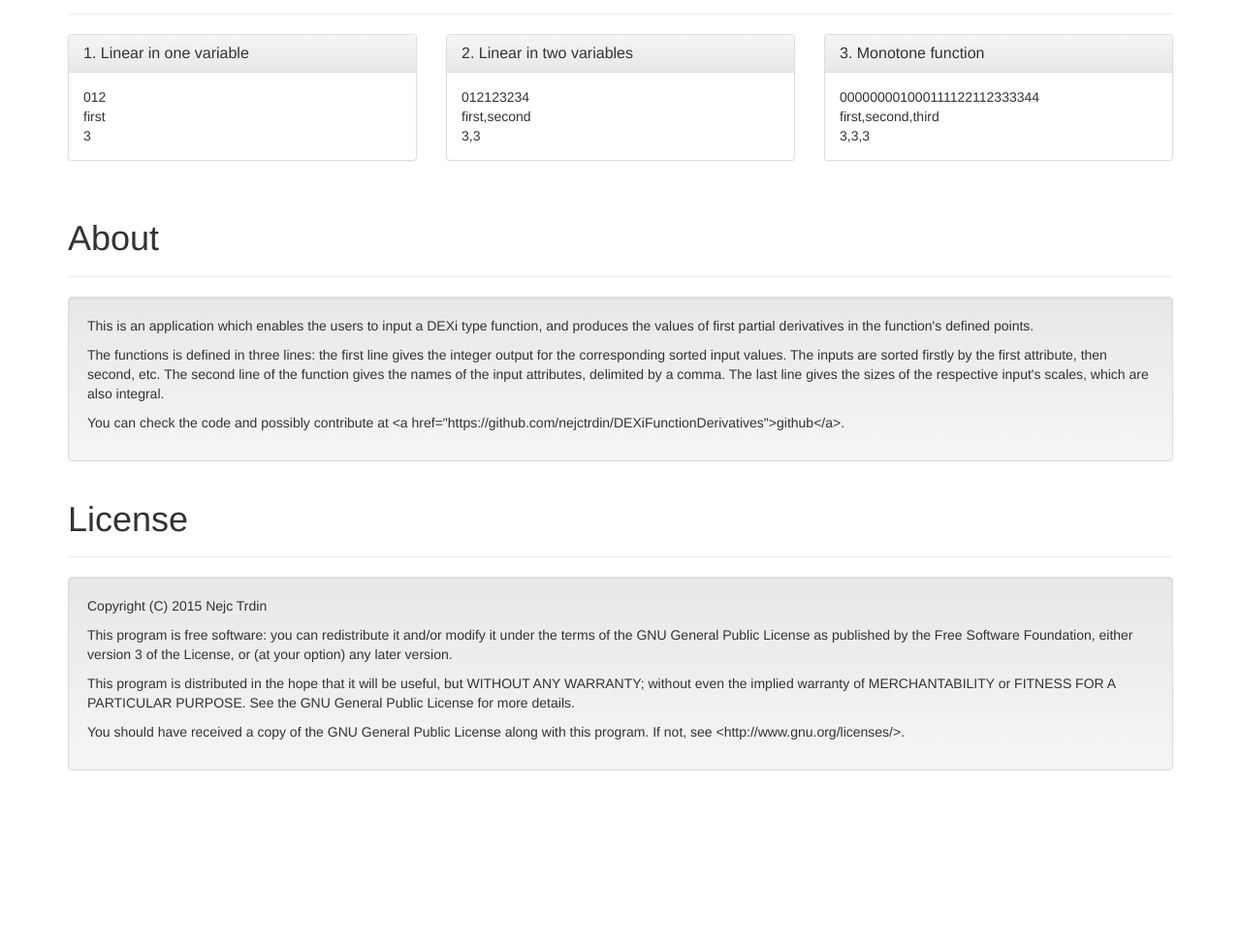
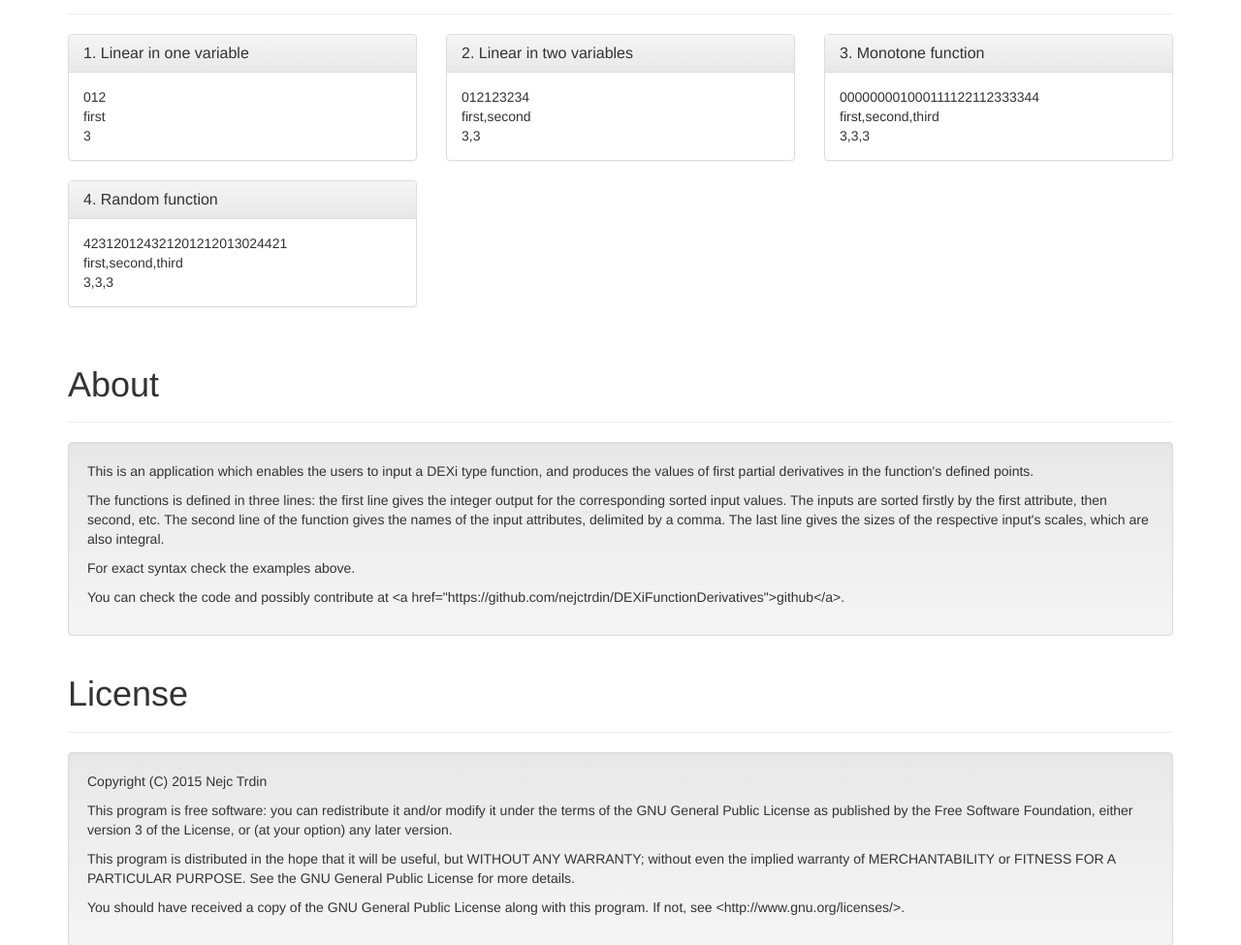
Before and after one commit to nejctrdin/DEXiFunctionDerivatives, a Flask app: page / in a window 1280 px wide. Shown: the part 586-1561 px from the top of the page at 97% size. Before the commit the page ends 1381 px from the top, so only its background shows below. Run offline with Flask 2, Linux system fonts and the light colour scheme; some libraries are stand-ins or nearby versions.

Commit message:
Added a new example and rearanged the positioning when errors occur

```diff
--- a/content.py
+++ b/content.py
@@ -14,11 +14,12 @@ _GPL = ("Copyright (C) 2015  Nejc Trdin\n\n"
         "You should have received a copy of the GNU General Public License "
         "along with this program.  If not, see <http://www.gnu.org/licenses/>.")
 
-_ABOUT = "This is an application which enables the users to input a DEXi type function, and produces the values of first partial derivatives in the function's defined points.\nThe functions is defined in three lines: the first line gives the integer output for the corresponding sorted input values. The inputs are sorted firstly by the first attribute, then second, etc. The second line of the function gives the names of the input attributes, delimited by a comma. The last line gives the sizes of the respective input's scales, which are also integral.\nYou can check the code and possibly contribute at <a href=\"https://github.com/nejctrdin/DEXiFunctionDerivatives\">github</a>."
+_ABOUT = "This is an application which enables the users to input a DEXi type function, and produces the values of first partial derivatives in the function's defined points.\nThe functions is defined in three lines: the first line gives the integer output for the corresponding sorted input values. The inputs are sorted firstly by the first attribute, then second, etc. The second line of the function gives the names of the input attributes, delimited by a comma. The last line gives the sizes of the respective input's scales, which are also integral.\nFor exact syntax check the examples above.\nYou can check the code and possibly contribute at <a href=\"https://github.com/nejctrdin/DEXiFunctionDerivatives\">github</a>."
 
 _EXAMPLE1 = ("Linear in one variable", "012 first 3")
 _EXAMPLE2 = ("Linear in two variables", "012123234 first,second 3,3")
 _EXAMPLE3 = ("Monotone function", "000000001000111122112333344 first,second,third 3,3,3")
+_EXAMPLE4 = ("Random function", "423120124321201212013024421 first,second,third 3,3,3")
 
 
-_EXAMPLES = [_EXAMPLE1, _EXAMPLE2, _EXAMPLE3]
+_EXAMPLES = [_EXAMPLE1, _EXAMPLE2, _EXAMPLE3, _EXAMPLE4]
--- a/templates/index.html
+++ b/templates/index.html
@@ -33,7 +33,7 @@
                                 </div>
                             </div>
                         </div>
-                {% if loop.index0 % 3 == 2 %}
+                {% if loop.index0 % 3 == 2 or loop.index == loop.length %}
                     </div>
                 {% endif %}
             {% endfor %}
```
Also changed, not shown: templates/derivatives.html (+5 -4 lines). Lines whose indentation alone changed are shown as unchanged.
